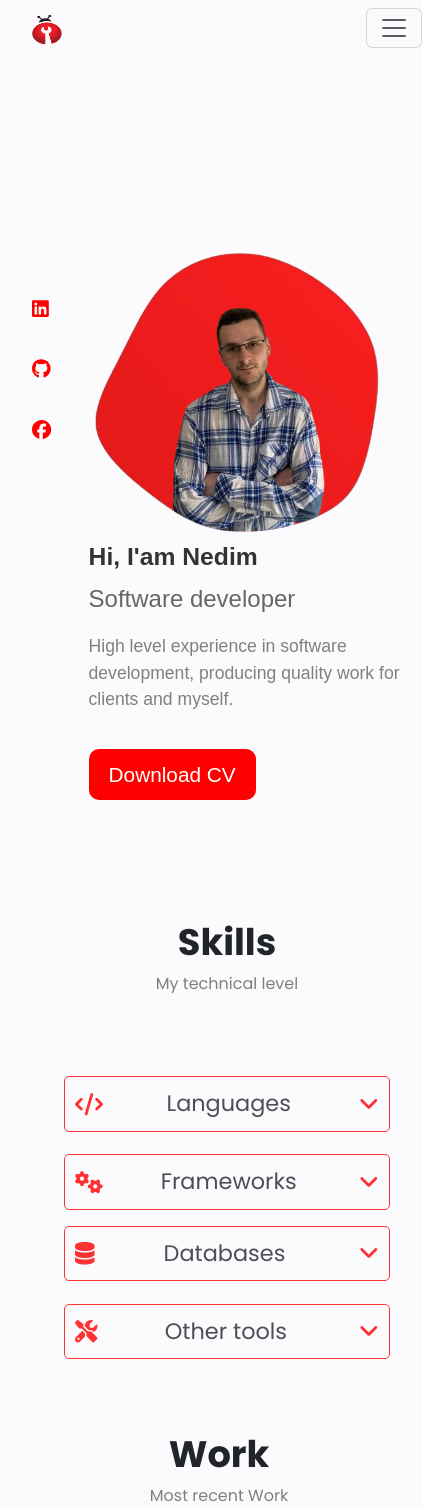
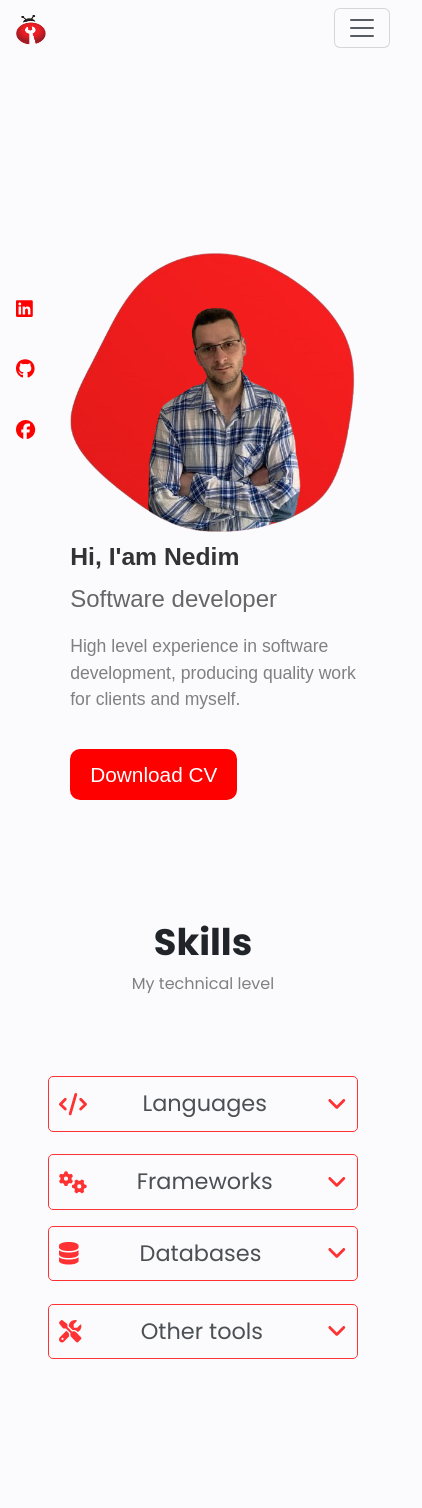
Before and after one commit to NedimBegic/portfolio, a React (Create React App) app: page / in a window 390 px wide. Shown: the top 1508 px of the page, 422 px wide, since content can reach past the window. Built offline with nearby package versions, Linux system fonts and the light colour scheme.

Commit message:
making everything in the centerW

```diff
--- a/public/index.html
+++ b/public/index.html
@@ -3,7 +3,7 @@
   <head>
     <meta charset="utf-8" />
     <link rel="icon" href="%PUBLIC_URL%/favicon.ico" />
-    <meta name="viewport" content="width=device-width, initial-scale=1" />
+    <meta name="viewport" content="width=device-width, initial-scale=1.0" />
     <meta name="theme-color" content="#000000" />
     <meta
       name="description"
--- a/src/App.css
+++ b/src/App.css
@@ -7,3 +7,27 @@
 body {
   background-color: #fbfbfe !important;
 }
+
+@media (max-width: 1050px) {
+  .App {
+    display: flex;
+    flex-direction: column;
+    align-items: center !important;
+    padding-left: 1em;
+  }
+}
+
+@media screen and (min-width: 1070px) and (max-width: 1200px) {
+  .App {
+    display: flex;
+    flex-direction: column;
+    align-items: flex-start !important;
+    margin-left: 0;
+  }
+}
+
+@media (min-width: 1200px) {
+  .App {
+    margin-left: -4em;
+  }
+}
--- a/src/mainComponents/Skils.module.css
+++ b/src/mainComponents/Skils.module.css
@@ -43,9 +43,11 @@
   font-size: 1.4em;
 }
 
-@media (max-width: 625px) {
+@media (max-width: 629px) {
   .section {
     margin-top: 14em;
+    height: auto;
+    margin-bottom: 5em;
   }
 }
 
--- a/src/sideComponents/Project.module.css
+++ b/src/sideComponents/Project.module.css
@@ -123,3 +123,9 @@
     font-size: 0.7em;
   }
 }
+
+@media screen and (min-width: 1070px) and (max-width: 1200px) {
+  .project {
+    margin-left: -1em !important;
+  }
+}
```
